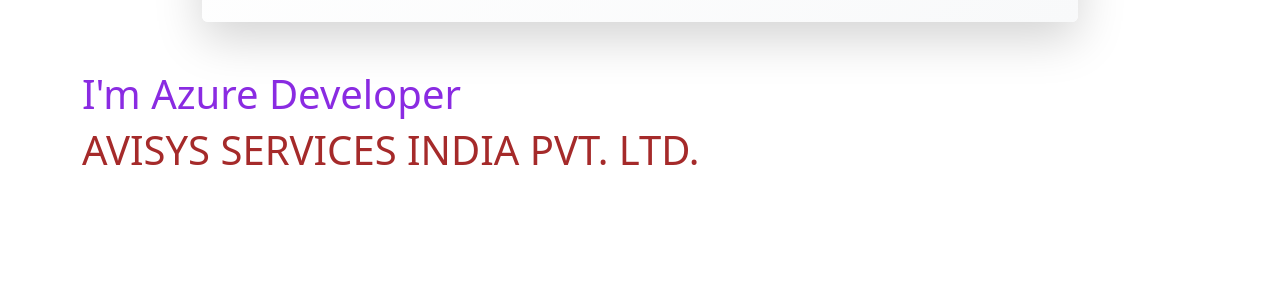
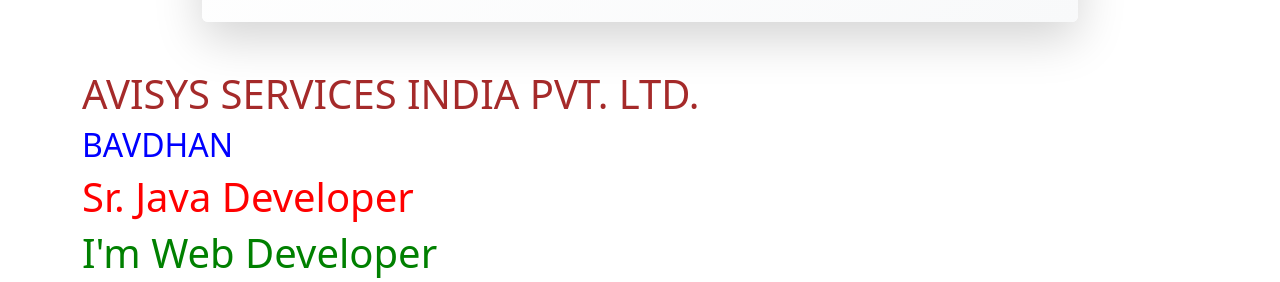
Before and after one commit to Aniket-Vaishampayan/Jenkins-GitWebhookDemo, an Angular app: page / in a window 1280 px wide. Shown: the part 590-872 px from the top of the page. Before the commit the page ends 800 px from the top, so only its background shows below. Built offline with nearby package versions, Linux system fonts and the light colour scheme; no server answers.

Commit message:
I have added and remove component with add statement into the component

```diff
--- a/package.json
+++ b/package.json
@@ -15,7 +15,7 @@
     "@angular/compiler": "^16.1.0",
     "@angular/core": "^16.1.0",
     "@angular/forms": "^16.1.0",
-    "@angular/platform-browser": "^16.1.0",
+    "@angular/platform-browser": "^16.2.12",
     "@angular/platform-browser-dynamic": "^16.1.0",
     "@angular/router": "^16.1.0",
     "rxjs": "~7.8.0",
--- a/src/app/app.component.html
+++ b/src/app/app.component.html
@@ -2,6 +2,7 @@
 <div class="container">
   <app-employee></app-employee>
   <app-employee-table></app-employee-table>
-  <app-test5></app-test5>
   <app-test6></app-test6>
+  <app-test8></app-test8>
+  <app-test9></app-test9>
 </div>
--- a/src/app/components/forms/test5/test5.component.html
+++ /dev/null
@@ -1 +0,0 @@
-<h1 style="color: blueviolet;">I'm Azure Developer</h1>
--- a/src/app/components/forms/test6/test6.component.html
+++ b/src/app/components/forms/test6/test6.component.html
@@ -1 +1,2 @@
 <h1 style="color: brown;">AVISYS SERVICES INDIA PVT. LTD.</h1>
+<h2 style="color: blue;">BAVDHAN</h2>
--- a/src/app/components/forms/test8/test8.component.html
+++ b/src/app/components/forms/test8/test8.component.html
@@ -1 +1 @@
-<h1 style="color: red;">Sr. Java Developer</h1>>
+<h1 style="color: red;">Sr. Java Developer</h1>
--- /dev/null
+++ b/src/app/components/forms/test9/test9.component.html
@@ -0,0 +1 @@
+<h1 style="color: green;">I'm Web Developer</h1>
```
Also changed, not shown: src/app/app.module.ts (+4 -5 lines), src/app/components/forms/test5/test5.component.ts (deleted, +0 -10 lines), src/app/components/forms/test9/test9.component.ts (added, +10 -0 lines), src/app/components/forms/test9/test9.component.css (added), 2 other files (tests, documents, lock files or other folders).
